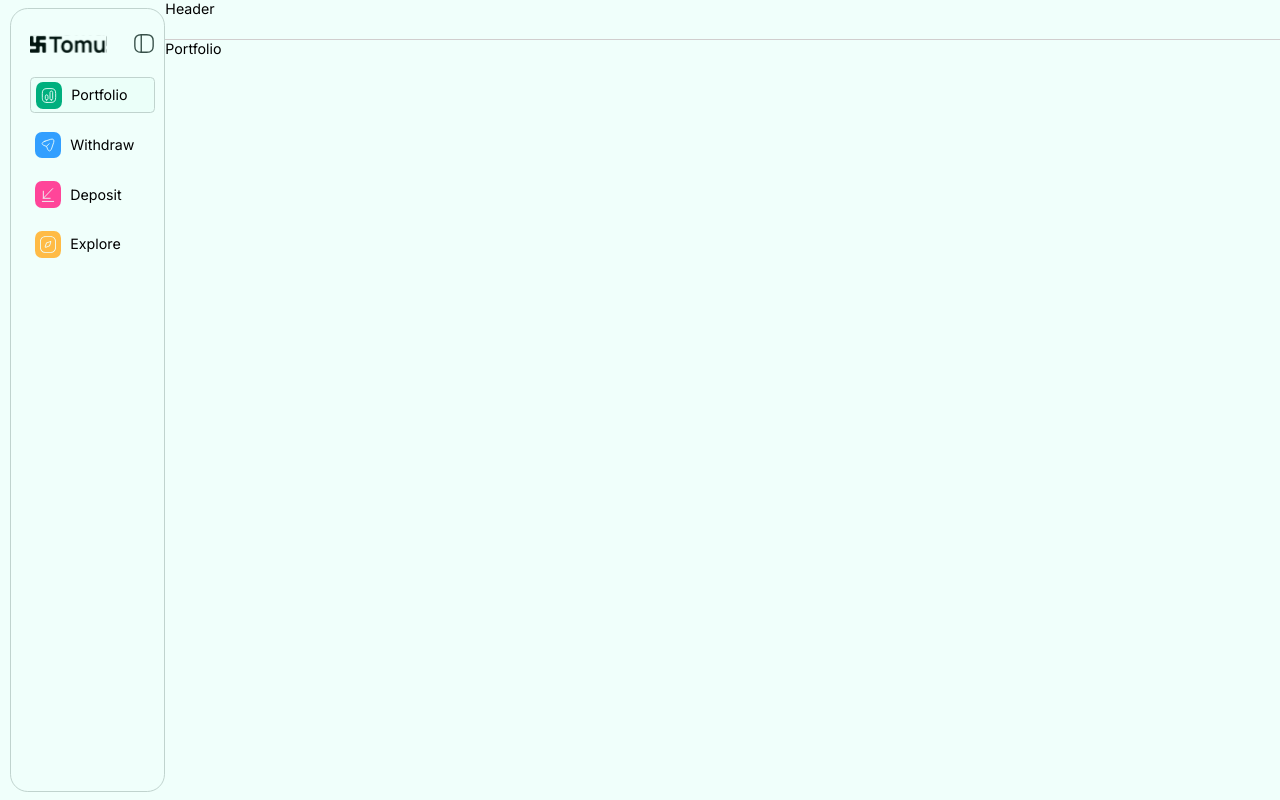
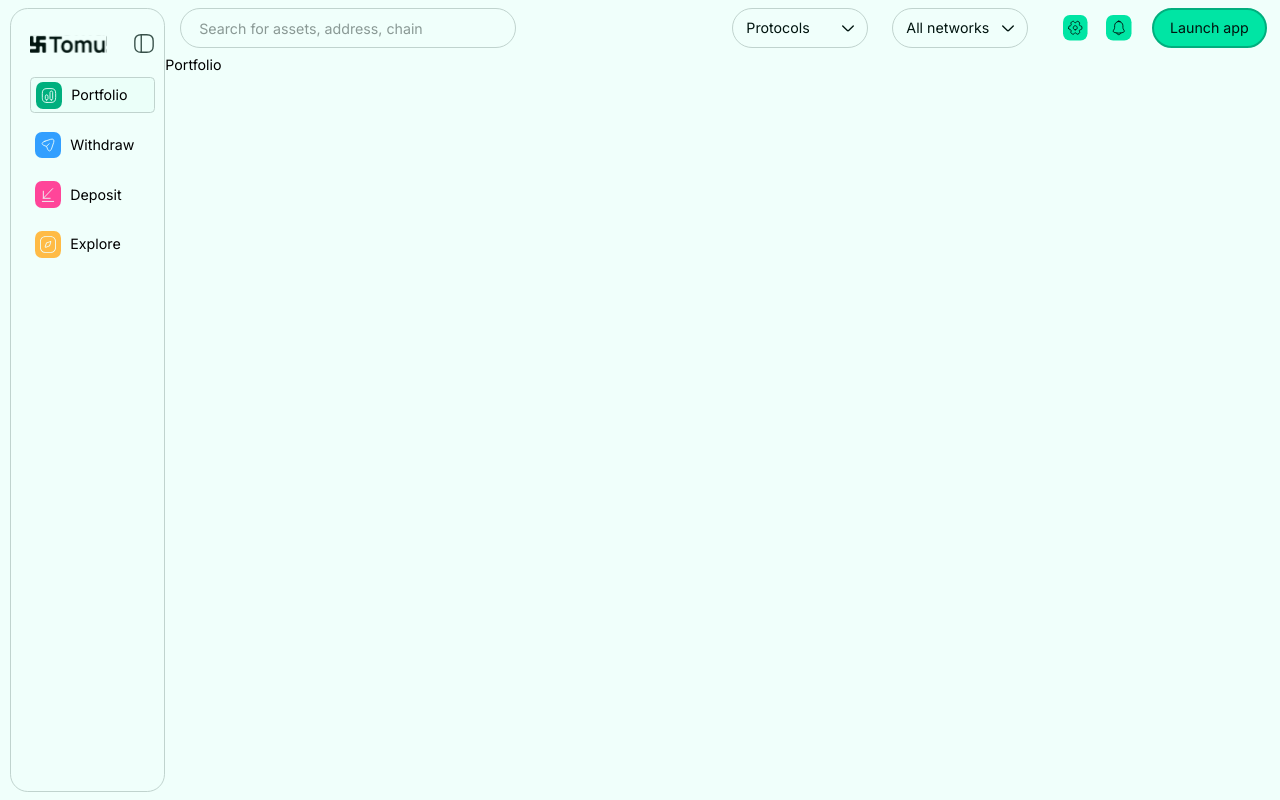
Before and after one commit to Tomu-Finance/tomu-frontend, a Next.js app: page / in a window 1280 px wide. Built offline with nearby package versions, Linux system fonts and the light colour scheme.

Commit message:
Build Header ui

```diff
--- a/src/components/Header.tsx
+++ b/src/components/Header.tsx
@@ -1,8 +1,46 @@
 import React from 'react';
 import '../styles/components/Header.scss';
+import Select from './Select';
+import settingsIcon from '../assets/svgs/settings.svg';
+import notificationsIcon from '../assets/svgs/notification.svg';
+import Image from 'next/image';
 
 const Header = () => {
-  return <div className="header">Header</div>;
+  return (
+    <div className="header">
+      <input
+        className="header__input"
+        placeholder="Search for assets, address, chain"
+      />
+      <div className="header__right">
+        <div className="header__right__selectFlex">
+          <Select
+            text="Protocols"
+            iconColor="#00140F"
+            height={45}
+            width={153}
+          />
+          <Select
+            text="All networks"
+            iconColor="#00140F"
+            height={45}
+            width={153}
+          />
+        </div>
+        <Image
+          src={settingsIcon}
+          alt="settings icon"
+          className="header__right__icon settings"
+        />
+        <Image
+          src={notificationsIcon}
+          alt="notification icon"
+          className="header__right__icon"
+        />
+        <button className="header__right__button">Launch app</button>
+      </div>
+    </div>
+  );
 };
 
 export default Header;
--- a/src/styles/components/Header.scss
+++ b/src/styles/components/Header.scss
@@ -5,5 +5,80 @@
   height: toRem(45);
   grid-column: 2 / 3;
   grid-row: 1 / 2;
-  border-bottom: toRem(1) solid #d1cece;
+  text-align: center;
+  //   border-bottom: toRem(1) solid #d1cece;
+
+  margin-top: toRem(9);
+  padding-left: toRem(16);
+  padding-right: toRem(15);
+  margin-bottom: toRem(9);
+
+  display: flex;
+  align-items: center;
+  justify-content: space-between;
+
+  &__input {
+    width: toRem(379);
+    height: toRem(45);
+    border-radius: toRem(100);
+    border: toRem(0.8) solid $greenish-border;
+    outline: none;
+    box-sizing: border-box;
+
+    font-family: var(--font-inter);
+    font-size: toRem(16);
+    font-weight: 400;
+    line-height: toRem(16);
+    text-align: left;
+    color: $primary-black;
+
+    padding: toRem(14.5) toRem(21);
+    background-color: transparent;
+
+    &::placeholder {
+      font-family: var(--font-inter);
+      font-size: toRem(16);
+      font-weight: 400;
+      line-height: toRem(16);
+      text-align: left;
+      color: $greenish-placeholder;
+    }
+  }
+
+  &__right {
+    @include flex(flex-start, center, toRem(20.54));
+
+    &__selectFlex {
+      @include flex(flex-start, center, toRem(27));
+    }
+
+    &__icon {
+      width: toRem(28.46);
+      height: toRem(28.46);
+      cursor: pointer;
+
+      &.settings {
+        margin-left: toRem(18.46);
+      }
+    }
+
+    &__button {
+      width: toRem(129);
+      height: toRem(45);
+      border-radius: toRem(100);
+      border: toRem(3) solid $bright-green-2;
+      background-color: $bright-green;
+      outline: none;
+      cursor: pointer;
+
+      font-family: var(--font-inter);
+      font-size: toRem(16);
+      font-weight: 400;
+      line-height: toRem(16);
+      text-align: center;
+      color: $primary-black;
+
+      margin-left: toRem(2.54);
+    }
+  }
 }
```
